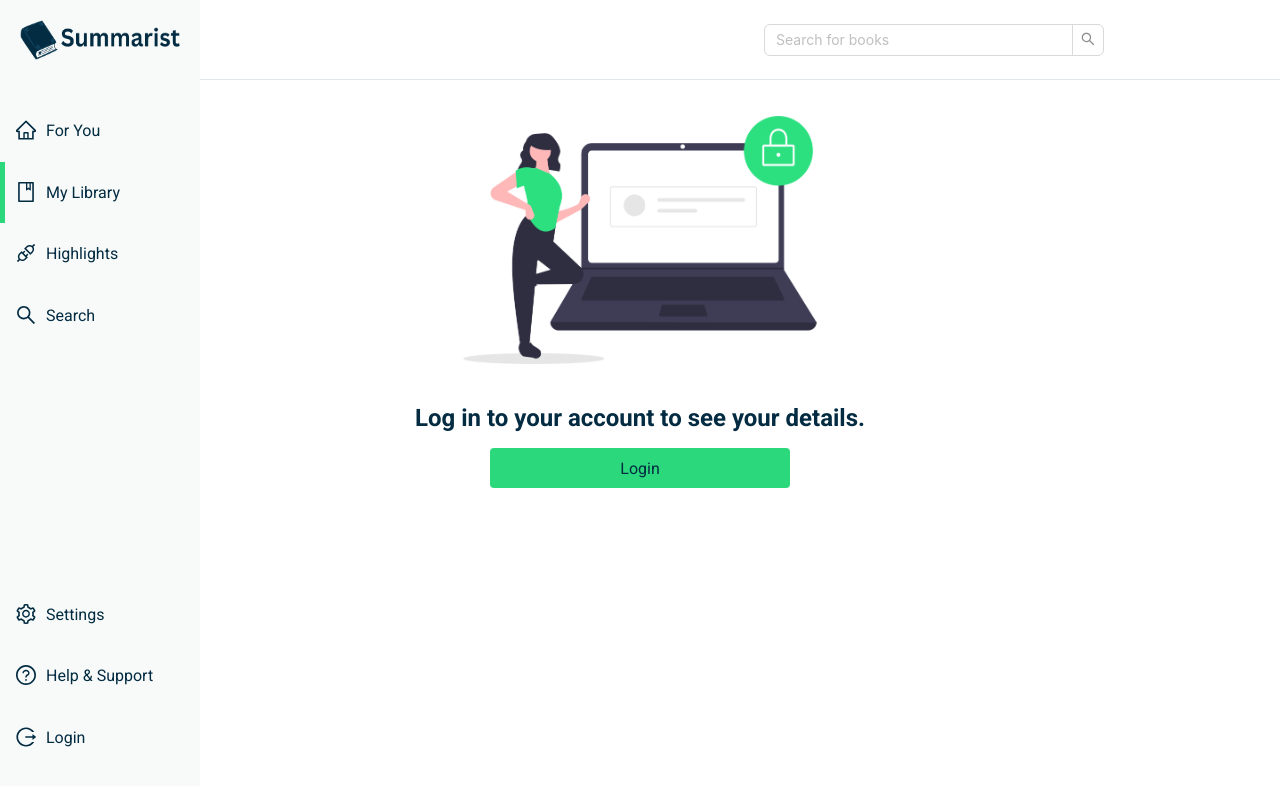
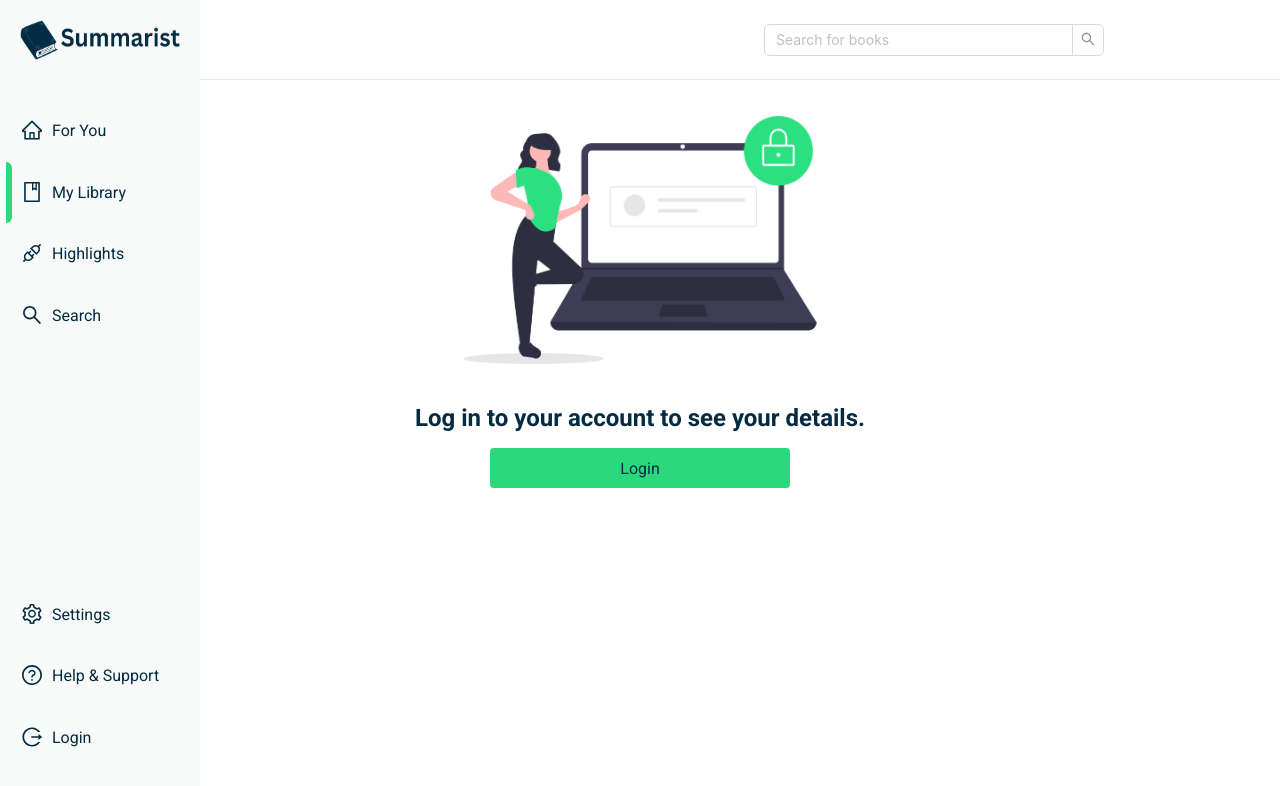
Before and after one commit to samgable27/Summarist, a Next.js app: page /library in a window 1280 px wide. Shown: the top 786 px of the page. Built offline with nearby package versions, Linux system fonts and the light colour scheme.

Commit message:
fixed skeleton loading bug

```diff
--- a/pages/player/[id].tsx
+++ b/pages/player/[id].tsx
@@ -30,6 +30,7 @@ interface BookPlayerProps {
   id: string;
   book: Book;
   close: () => void;
+  duration: number;
 }
 
 const BookPlayer: React.FC<{ book: BookPlayerProps }> = ({ book }) => {
@@ -126,6 +127,7 @@ const BookPlayer: React.FC<{ book: BookPlayerProps }> = ({ book }) => {
               authorDescription={""}
               book={book}
               loading={loading}
+              duration={0}
             />
           )}
         </div>
--- a/styles/linkActive.module.css
+++ b/styles/linkActive.module.css
@@ -1,12 +1,14 @@
 .active {
   position: relative;
+  width: 100%;
 }
 
 .greenBar {
   position: absolute;
   bottom: 0;
   left: 0;
-  width: 5px;
+  width: 6px;
   height: 100%;
   background-color: #2bd97c;
+  border-radius: 0 12px 12px 0;
 }
--- a/styles/sidebar.module.css
+++ b/styles/sidebar.module.css
@@ -19,6 +19,7 @@
   justify-content: space-between;
   height: calc(100vh - 60px);
   overflow-y: auto;
+  margin: 0 6px;
 }
 
 .sb__topContainer {
```
Also changed, not shown: components/UI/PlayerDetails.tsx (+12 -2 lines).
